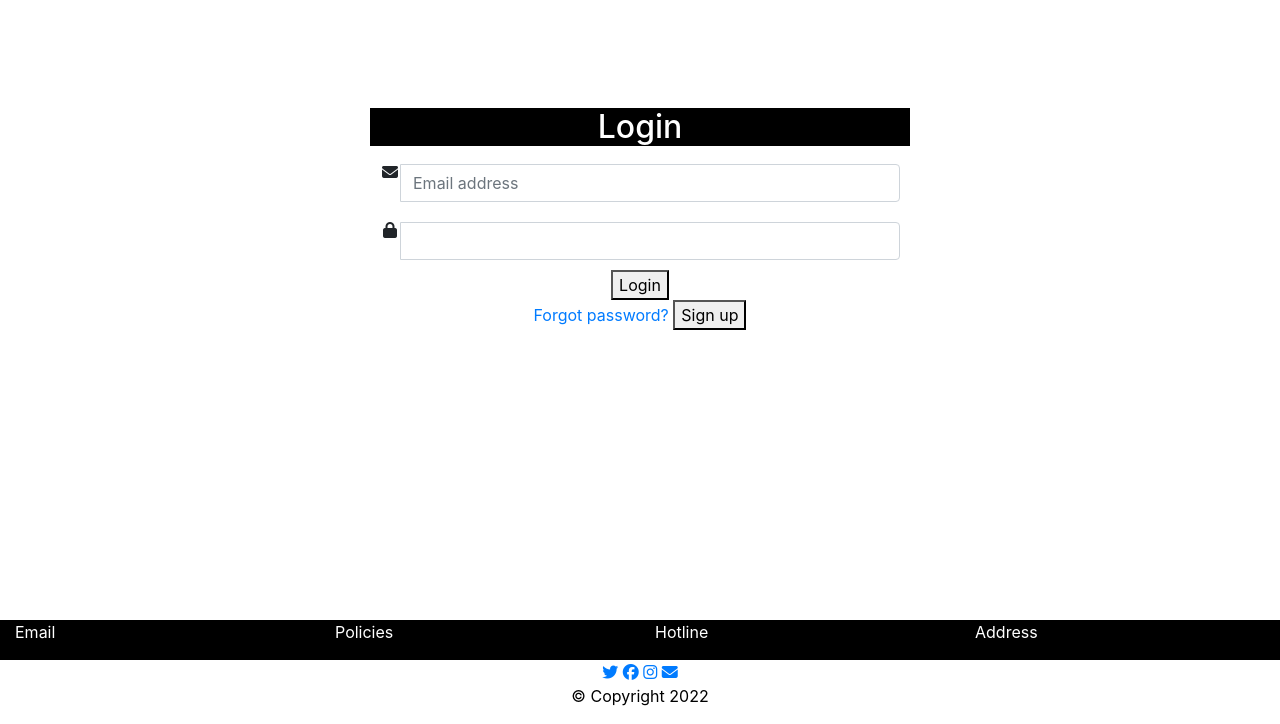
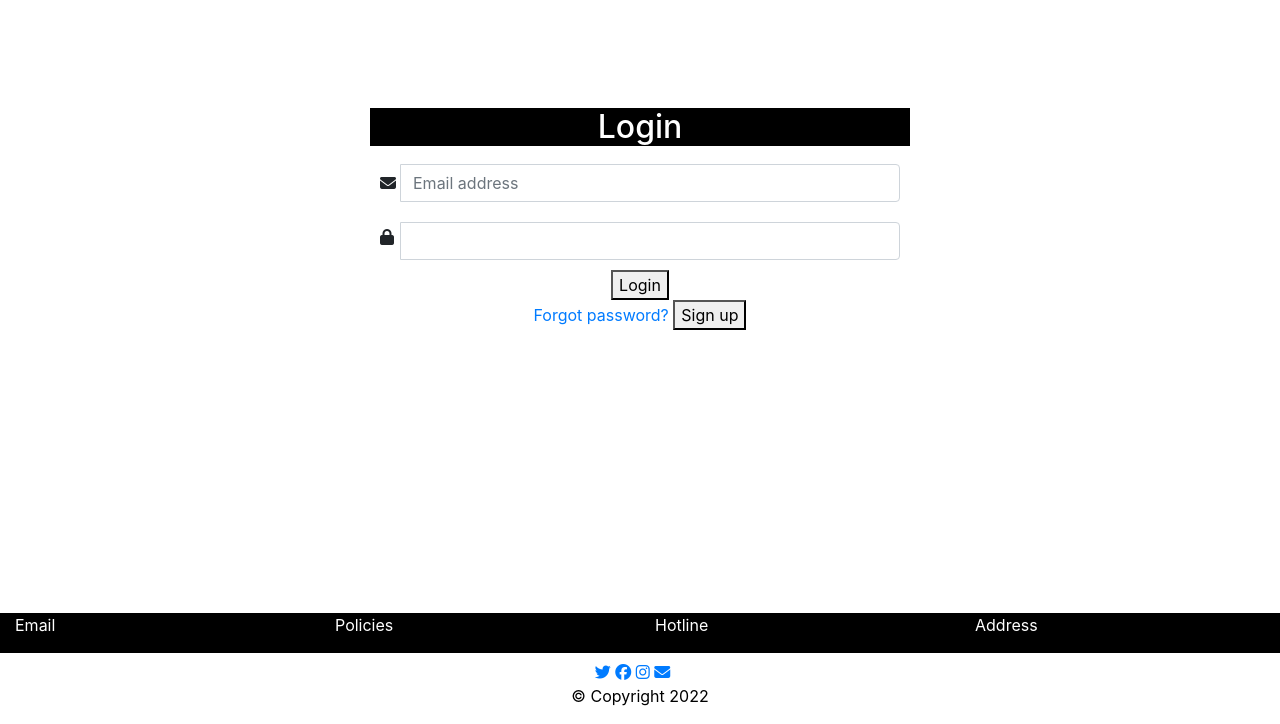
Before and after one commit to quangtruong452001/WebAssignment, a PHP site: page /View/signin.php in a window 1280 px wide. Shown: the part 76-800 px from the top of the page. Run offline with PHP 8.4, Linux system fonts and the light colour scheme; some libraries are stand-ins or nearby versions.

Commit message:
update signin.css

```diff
--- a/styles/signin.css
+++ b/styles/signin.css
@@ -1,5 +1,6 @@
 #tittle-login {
     margin-top: 20%;
+
     text-align: center;
     background-color: black;
     color: white;
@@ -8,3 +9,13 @@
 .input-group {
     padding: 10px;
 }
+
+.fa-envelope {
+    padding-top: 11px;
+    padding-right: 15px;
+}
+
+.fa-lock {
+    padding-top: 33%;
+    padding-right: 15px;
+}
```
